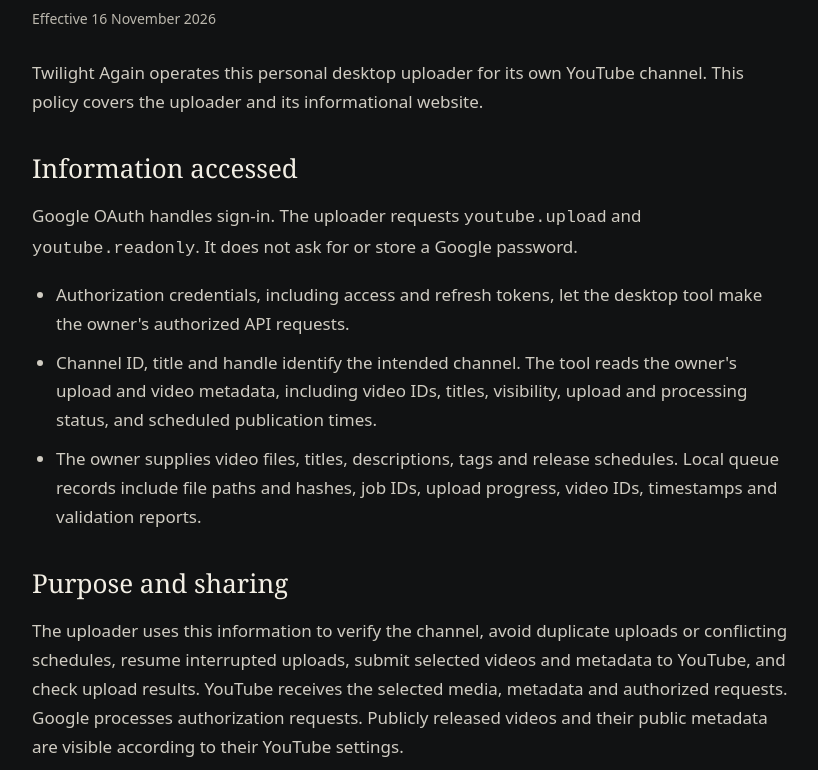
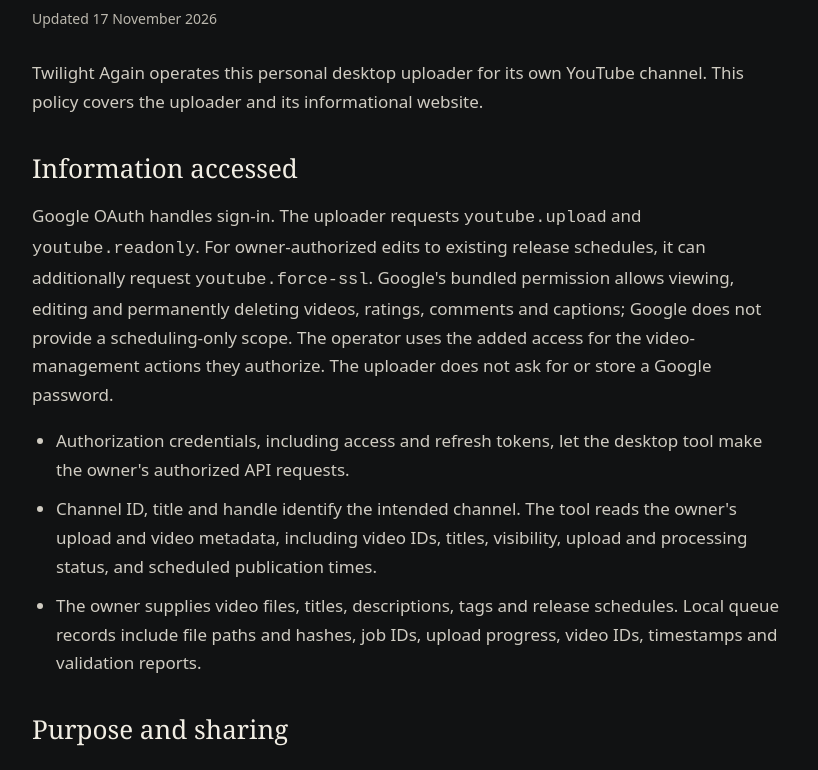
Before and after one commit to RedaFezazi/twilight-again-uploader, a plain HTML site: page privacy.html in a window 1280 px wide. Shown: the part 279-1049 px from the top of the page, without its empty margins (228-1046 px from the left). Drawn offline with Linux system fonts and the light colour scheme.

Commit message:
Explain optional permission for owner-authorized schedule edits

```diff
--- a/privacy.html
+++ b/privacy.html
@@ -5,13 +5,13 @@
 <a class="skip" href="#main">Skip to content</a>
 <header><a class="brand" href="./">Twilight Again<span>Uploader</span></a><nav aria-label="Main"><a href="./">About</a><a href="privacy.html" aria-current="page">Privacy</a><a href="terms.html">Terms</a></nav></header>
 <main id="main" class="document">
-<p class="eyebrow">Twilight Again Uploader</p><h1>Privacy policy</h1><p class="date">Effective 16 November 2026</p>
+<p class="eyebrow">Twilight Again Uploader</p><h1>Privacy policy</h1><p class="date">Updated 17 November 2026</p>
 <p>Twilight Again operates this personal desktop uploader for its own YouTube channel. This policy covers the uploader and its informational website.</p>
 <h2>Information accessed</h2>
-<p>Google OAuth handles sign-in. The uploader requests <code>youtube.upload</code> and <code>youtube.readonly</code>. It does not ask for or store a Google password.</p>
+<p>Google OAuth handles sign-in. The uploader requests <code>youtube.upload</code> and <code>youtube.readonly</code>. For owner-authorized edits to existing release schedules, it can additionally request <code>youtube.force-ssl</code>. Google's bundled permission allows viewing, editing and permanently deleting videos, ratings, comments and captions; Google does not provide a scheduling-only scope. The operator uses the added access for the video-management actions they authorize. The uploader does not ask for or store a Google password.</p>
 <ul><li>Authorization credentials, including access and refresh tokens, let the desktop tool make the owner's authorized API requests.</li><li>Channel ID, title and handle identify the intended channel. The tool reads the owner's upload and video metadata, including video IDs, titles, visibility, upload and processing status, and scheduled publication times.</li><li>The owner supplies video files, titles, descriptions, tags and release schedules. Local queue records include file paths and hashes, job IDs, upload progress, video IDs, timestamps and validation reports.</li></ul>
 <h2>Purpose and sharing</h2>
-<p>The uploader uses this information to verify the channel, avoid duplicate uploads or conflicting schedules, resume interrupted uploads, submit selected videos and metadata to YouTube, and check upload results. YouTube receives the selected media, metadata and authorized requests. Google processes authorization requests. Publicly released videos and their public metadata are visible according to their YouTube settings.</p>
+<p>The uploader uses this information to verify the channel, avoid duplicate uploads or conflicting schedules, resume interrupted uploads, submit selected videos and metadata to YouTube, check upload results, and make owner-authorized changes to existing release schedules when the optional management permission has been granted. YouTube receives the selected media, metadata and authorized requests. Google processes authorization requests. Publicly released videos and their public metadata are visible according to their YouTube settings.</p>
 <p>The uploader does not sell Google user data, use it for advertising, or use it to train generalized AI models. AI-assisted tools may help the owner research, edit and prepare content or review workflow results. OAuth credentials are kept out of published pages and content-generation prompts; workflow metadata can appear in local operational reports reviewed by the owner and their chosen tools.</p>
 <p>Twilight Again Uploader's use and transfer of information received from Google APIs adheres to the <a href="https://developers.google.com/terms/api-services-user-data-policy">Google API Services User Data Policy</a>, including its Limited Use requirements.</p>
 <h2>Storage and retention</h2>
```
Also changed, not shown: index.html (+1 -1 lines).
